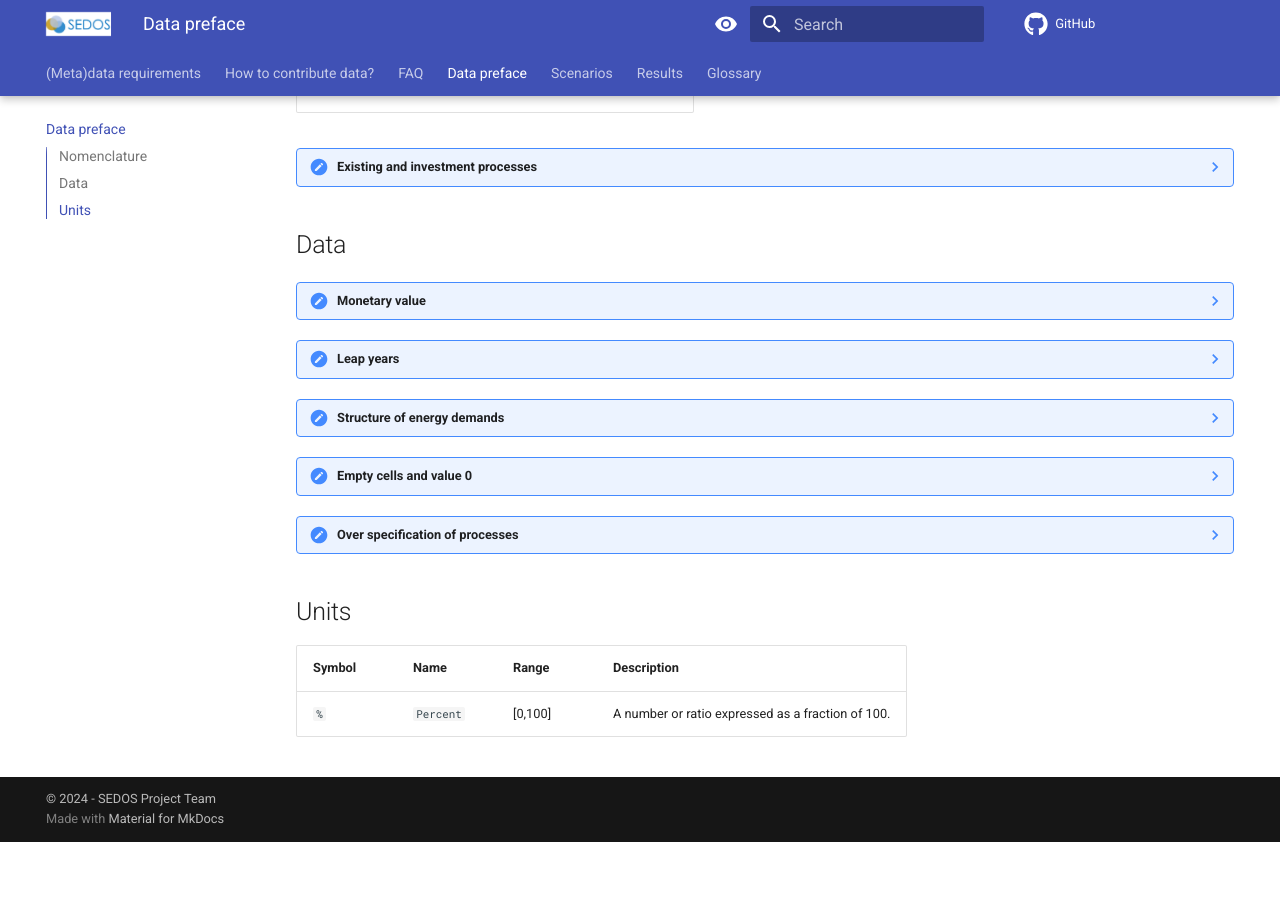
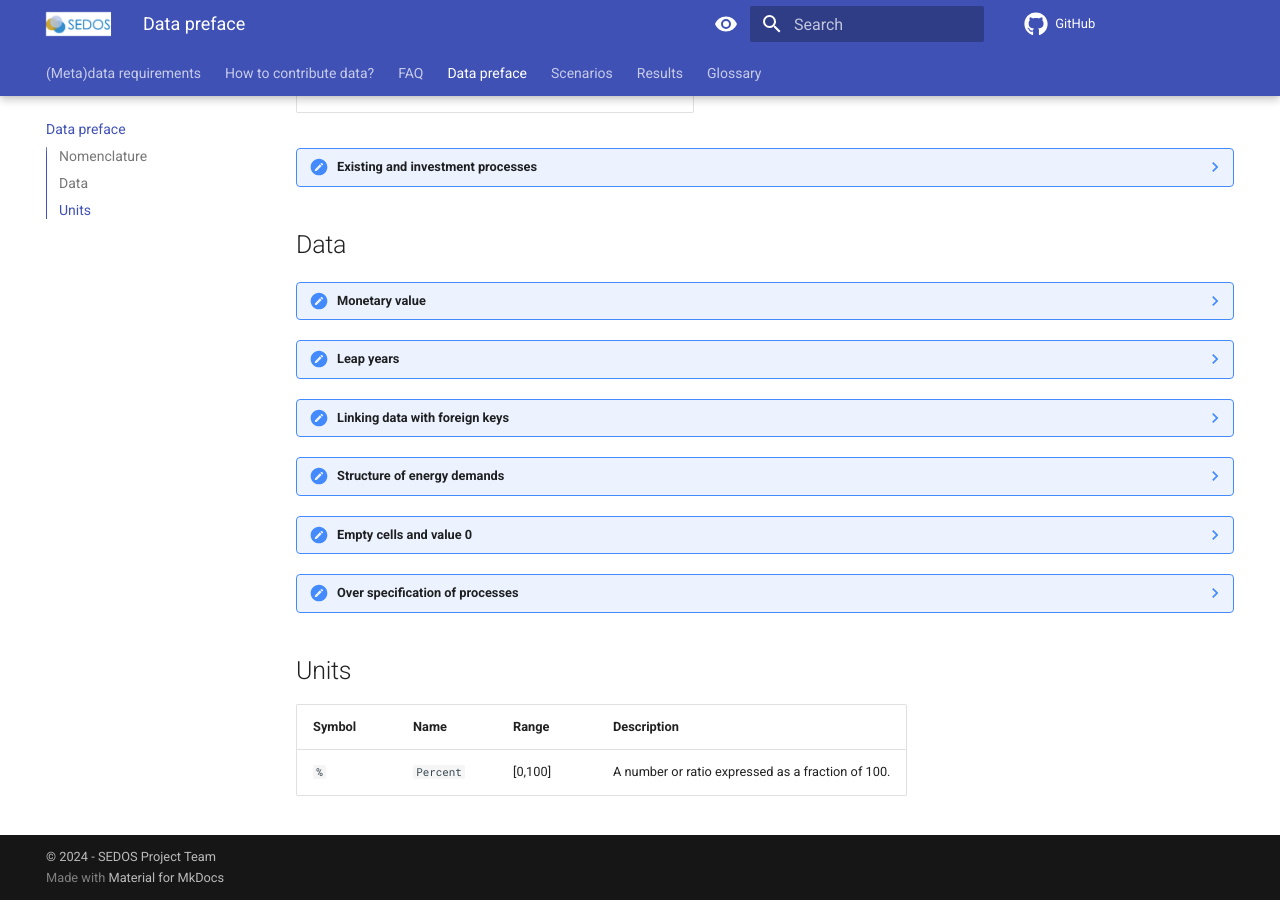
Before and after one commit to sedos-project/organization, an MkDocs documentation site: the page built from docs/data_preface.md, in a window 1280 px wide and 900 px high, scrolled down 614 px. Built offline with MkDocs 1.6.1 and Material for MkDocs 9.7.7, drawn with Linux system fonts in a browser that asks for light colours; comment, search, counter and statistics services are not loaded; before the commit the page ends 1456 px from its top, so only the background shows below that; some of the changed lines change nothing that is shown.

Commit message:
Add foreign key mapping

````diff
--- a/docs/data_preface.md
+++ b/docs/data_preface.md
@@ -62,6 +62,13 @@
       | 10   | DE       |        | 2070-01-01 00:00:00   | 2070-12-31 23:00:00   | 1h                     | [1,2,3,…,8760]      | v1        |          |          |           |
       ```
 
+??? note "Linking data with foreign keys"
+
+    The note below `Structure of energy demands` exemplifies how data in the SRD is linked via foreign keys. <br>
+    The `tra_demand` table uses a foreign key mapping to the tables`tra_scalars` and `tra_timeseries`.<br><br>
+    The mapping structure is: <br>
+    `<table_name>_<column_name>`
+
 ??? note "Structure of energy demands"
 
       Demands per sector are provided via three tables: <br>
@@ -112,52 +119,52 @@
 
     === "`tra_demand`"
          In column "demand_annual" the scalar demand is mapped via foreign-key & also the units via the metadata from
-         the `tra_scalars` table
-         The normalised timeseries are mapped in the "demand_profile" column via Foreign-key
+         the `tra_scalars` table.
+         The normalised timeseries are mapped in the "demand_timeseries_fixed" column via Foreign-key.
 
          ```python
          | id | region | year | type                           | demand_annual                 | demand_timeseries_fixed          | bandwidth_type | version | method | source | comment |
          |----|--------|------|--------------------------------|-------------------------------|-----------------------------------|----------------|---------|--------|--------|---------|
-         | 1  | DE     | 2021 | helper_sink_exo_tkm_rail       | tra_scalar.exo_tkm_rail       | tra_timeseries.exo_tkm_rail       |                |         |        |        |         |
-         | 2  | DE     | 2024 | helper_sink_exo_tkm_rail       | tra_scalar.exo_tkm_rail       | tra_timeseries.exo_tkm_rail       |                |         |        |        |         |
-         | 3  | DE     | 2027 | helper_sink_exo_tkm_rail       | tra_scalar.exo_tkm_rail       | tra_timeseries.exo_tkm_rail       |                |         |        |        |         |
-         | 4  | DE     | 2030 | helper_sink_exo_tkm_rail       | tra_scalar.exo_tkm_rail       | tra_timeseries.exo_tkm_rail       |                |         |        |        |         |
-         | 5  | DE     | 2035 | helper_sink_exo_tkm_rail       | tra_scalar.exo_tkm_rail       | tra_timeseries.exo_tkm_rail       |                |         |        |        |         |
-         | 6  | DE     | 2040 | helper_sink_exo_tkm_rail       | tra_scalar.exo_tkm_rail       | tra_timeseries.exo_tkm_rail       |                |         |        |        |         |
-         | 7  | DE     | 2045 | helper_sink_exo_tkm_rail       | tra_scalar.exo_tkm_rail       | tra_timeseries.exo_tkm_rail       |                |         |        |        |         |
-         | 8  | DE     | 2050 | helper_sink_exo_tkm_rail       | tra_scalar.exo_tkm_rail       | tra_timeseries.exo_tkm_rail       |                |         |        |        |         |
-         | 9  | DE     | 2060 | helper_sink_exo_tkm_rail       | tra_scalar.exo_tkm_rail       | tra_timeseries.exo_tkm_rail       |                |         |        |        |         |
-         | 10 | DE     | 2070 | helper_sink_exo_tkm_rail       | tra_scalar.exo_tkm_rail       | tra_timeseries.exo_tkm_rail       |                |         |        |        |         |
-         | 11 | DE     | 2021 | helper_sink_exo_tkm_rail_short | tra_scalar.exo_tkm_rail_short | tra_timeseries.exo_tkm_rail_short |                |         |        |        |         |
-         | 12 | DE     | 2024 | helper_sink_exo_tkm_rail_short | tra_scalar.exo_tkm_rail_short | tra_timeseries.exo_tkm_rail_short |                |         |        |        |         |
-         | 13 | DE     | 2027 | helper_sink_exo_tkm_rail_short | tra_scalar.exo_tkm_rail_short | tra_timeseries.exo_tkm_rail_short |                |         |        |        |         |
-         | 14 | DE     | 2030 | helper_sink_exo_tkm_rail_short | tra_scalar.exo_tkm_rail_short | tra_timeseries.exo_tkm_rail_short |                |         |        |        |         |
-         | 15 | DE     | 2035 | helper_sink_exo_tkm_rail_short | tra_scalar.exo_tkm_rail_short | tra_timeseries.exo_tkm_rail_short |                |         |        |        |         |
-         | 16 | DE     | 2040 | helper_sink_exo_tkm_rail_short | tra_scalar.exo_tkm_rail_short | tra_timeseries.exo_tkm_rail_short |                |         |        |        |         |
-         | 17 | DE     | 2045 | helper_sink_exo_tkm_rail_short | tra_scalar.exo_tkm_rail_short | tra_timeseries.exo_tkm_rail_short |                |         |        |        |         |
-         | 18 | DE     | 2050 | helper_sink_exo_tkm_rail_short | tra_scalar.exo_tkm_rail_short | tra_timeseries.exo_tkm_rail_short |                |         |        |        |         |
-         | 19 | DE     | 2060 | helper_sink_exo_tkm_rail_short | tra_scalar.exo_tkm_rail_short | tra_timeseries.exo_tkm_rail_short |                |         |        |        |         |
-         | 20 | DE     | 2070 | helper_sink_exo_tkm_rail_short | tra_scalar.exo_tkm_rail_short | tra_timeseries.exo_tkm_rail_short |                |         |        |        |         |
-         | 21 | DE     | 2021 | helper_sink_exo_pkm_road_mcar  | tra_scalar.exo_pkm_road_mcar  | tra_timeseries.exo_pkm_road_mcar  |                |         |        |        |         |
-         | 22 | DE     | 2024 | helper_sink_exo_pkm_road_mcar  | tra_scalar.exo_pkm_road_mcar  | tra_timeseries.exo_pkm_road_mcar  |                |         |        |        |         |
-         | 23 | DE     | 2027 | helper_sink_exo_pkm_road_mcar  | tra_scalar.exo_pkm_road_mcar  | tra_timeseries.exo_pkm_road_mcar  |                |         |        |        |         |
-         | 24 | DE     | 2030 | helper_sink_exo_pkm_road_mcar  | tra_scalar.exo_pkm_road_mcar  | tra_timeseries.exo_pkm_road_mcar  |                |         |        |        |         |
-         | 25 | DE     | 2035 | helper_sink_exo_pkm_road_mcar  | tra_scalar.exo_pkm_road_mcar  | tra_timeseries.exo_pkm_road_mcar  |                |         |        |        |         |
-         | 26 | DE     | 2040 | helper_sink_exo_pkm_road_mcar  | tra_scalar.exo_pkm_road_mcar  | tra_timeseries.exo_pkm_road_mcar  |                |         |        |        |         |
-         | 27 | DE     | 2045 | helper_sink_exo_pkm_road_mcar  | tra_scalar.exo_pkm_road_mcar  | tra_timeseries.exo_pkm_road_mcar  |                |         |        |        |         |
-         | 28 | DE     | 2050 | helper_sink_exo_pkm_road_mcar  | tra_scalar.exo_pkm_road_mcar  | tra_timeseries.exo_pkm_road_mcar  |                |         |        |        |         |
-         | 29 | DE     | 2060 | helper_sink_exo_pkm_road_mcar  | tra_scalar.exo_pkm_road_mcar  | tra_timeseries.exo_pkm_road_mcar  |                |         |        |        |         |
-         | 30 | DE     | 2070 | helper_sink_exo_pkm_road_mcar  | tra_scalar.exo_pkm_road_mcar  | tra_timeseries.exo_pkm_road_mcar  |                |         |        |        |         |
-         | 31 | DE     | 2021 | helper_sink_exo_pkm_road_lcar  | tra_scalar.exo_pkm_road_lcar  | tra_timeseries.exo_pkm_road_lcar  |                |         |        |        |         |
-         | 32 | DE     | 2024 | helper_sink_exo_pkm_road_lcar  | tra_scalar.exo_pkm_road_lcar  | tra_timeseries.exo_pkm_road_lcar  |                |         |        |        |         |
-         | 33 | DE     | 2027 | helper_sink_exo_pkm_road_lcar  | tra_scalar.exo_pkm_road_lcar  | tra_timeseries.exo_pkm_road_lcar  |                |         |        |        |         |
-         | 34 | DE     | 2030 | helper_sink_exo_pkm_road_lcar  | tra_scalar.exo_pkm_road_lcar  | tra_timeseries.exo_pkm_road_lcar  |                |         |        |        |         |
-         | 35 | DE     | 2035 | helper_sink_exo_pkm_road_lcar  | tra_scalar.exo_pkm_road_lcar  | tra_timeseries.exo_pkm_road_lcar  |                |         |        |        |         |
-         | 36 | DE     | 2040 | helper_sink_exo_pkm_road_lcar  | tra_scalar.exo_pkm_road_lcar  | tra_timeseries.exo_pkm_road_lcar  |                |         |        |        |         |
-         | 37 | DE     | 2045 | helper_sink_exo_pkm_road_lcar  | tra_scalar.exo_pkm_road_lcar  | tra_timeseries.exo_pkm_road_lcar  |                |         |        |        |         |
-         | 38 | DE     | 2050 | helper_sink_exo_pkm_road_lcar  | tra_scalar.exo_pkm_road_lcar  | tra_timeseries.exo_pkm_road_lcar  |                |         |        |        |         |
-         | 39 | DE     | 2060 | helper_sink_exo_pkm_road_lcar  | tra_scalar.exo_pkm_road_lcar  | tra_timeseries.exo_pkm_road_lcar  |                |         |        |        |         |
-         | 40 | DE     | 2070 | helper_sink_exo_pkm_road_lcar  | tra_scalar.exo_pkm_road_lcar  | tra_timeseries.exo_pkm_road_lcar  |                |         |        |        |         |
+         | 1  | DE     | 2021 | helper_sink_exo_tkm_rail       | tra_scalars.exo_tkm_rail       | tra_timeseries.exo_tkm_rail       |                |         |        |        |         |
+         | 2  | DE     | 2024 | helper_sink_exo_tkm_rail       | tra_scalars.exo_tkm_rail       | tra_timeseries.exo_tkm_rail       |                |         |        |        |         |
+         | 3  | DE     | 2027 | helper_sink_exo_tkm_rail       | tra_scalars.exo_tkm_rail       | tra_timeseries.exo_tkm_rail       |                |         |        |        |         |
+         | 4  | DE     | 2030 | helper_sink_exo_tkm_rail       | tra_scalars.exo_tkm_rail       | tra_timeseries.exo_tkm_rail       |                |         |        |        |         |
+         | 5  | DE     | 2035 | helper_sink_exo_tkm_rail       | tra_scalars.exo_tkm_rail       | tra_timeseries.exo_tkm_rail       |                |         |        |        |         |
+         | 6  | DE     | 2040 | helper_sink_exo_tkm_rail       | tra_scalars.exo_tkm_rail       | tra_timeseries.exo_tkm_rail       |                |         |        |        |         |
+         | 7  | DE     | 2045 | helper_sink_exo_tkm_rail       | tra_scalars.exo_tkm_rail       | tra_timeseries.exo_tkm_rail       |                |         |        |        |         |
+         | 8  | DE     | 2050 | helper_sink_exo_tkm_rail       | tra_scalars.exo_tkm_rail       | tra_timeseries.exo_tkm_rail       |                |         |        |        |         |
+         | 9  | DE     | 2060 | helper_sink_exo_tkm_rail       | tra_scalars.exo_tkm_rail       | tra_timeseries.exo_tkm_rail       |                |         |        |        |         |
+         | 10 | DE     | 2070 | helper_sink_exo_tkm_rail       | tra_scalars.exo_tkm_rail       | tra_timeseries.exo_tkm_rail       |                |         |        |        |         |
+         | 11 | DE     | 2021 | helper_sink_exo_tkm_rail_short | tra_scalars.exo_tkm_rail_short | tra_timeseries.exo_tkm_rail_short |                |         |        |        |         |
+         | 12 | DE     | 2024 | helper_sink_exo_tkm_rail_short | tra_scalars.exo_tkm_rail_short | tra_timeseries.exo_tkm_rail_short |                |         |        |        |         |
+         | 13 | DE     | 2027 | helper_sink_exo_tkm_rail_short | tra_scalars.exo_tkm_rail_short | tra_timeseries.exo_tkm_rail_short |                |         |        |        |         |
+         | 14 | DE     | 2030 | helper_sink_exo_tkm_rail_short | tra_scalars.exo_tkm_rail_short | tra_timeseries.exo_tkm_rail_short |                |         |        |        |         |
+         | 15 | DE     | 2035 | helper_sink_exo_tkm_rail_short | tra_scalars.exo_tkm_rail_short | tra_timeseries.exo_tkm_rail_short |                |         |        |        |         |
+         | 16 | DE     | 2040 | helper_sink_exo_tkm_rail_short | tra_scalars.exo_tkm_rail_short | tra_timeseries.exo_tkm_rail_short |                |         |        |        |         |
+         | 17 | DE     | 2045 | helper_sink_exo_tkm_rail_short | tra_scalars.exo_tkm_rail_short | tra_timeseries.exo_tkm_rail_short |                |         |        |        |         |
+         | 18 | DE     | 2050 | helper_sink_exo_tkm_rail_short | tra_scalars.exo_tkm_rail_short | tra_timeseries.exo_tkm_rail_short |                |         |        |        |         |
+         | 19 | DE     | 2060 | helper_sink_exo_tkm_rail_short | tra_scalars.exo_tkm_rail_short | tra_timeseries.exo_tkm_rail_short |                |         |        |        |         |
+         | 20 | DE     | 2070 | helper_sink_exo_tkm_rail_short | tra_scalars.exo_tkm_rail_short | tra_timeseries.exo_tkm_rail_short |                |         |        |        |         |
+         | 21 | DE     | 2021 | helper_sink_exo_pkm_road_mcar  | tra_scalars.exo_pkm_road_mcar  | tra_timeseries.exo_pkm_road_mcar  |                |         |        |        |         |
+         | 22 | DE     | 2024 | helper_sink_exo_pkm_road_mcar  | tra_scalars.exo_pkm_road_mcar  | tra_timeseries.exo_pkm_road_mcar  |                |         |        |        |         |
+         | 23 | DE     | 2027 | helper_sink_exo_pkm_road_mcar  | tra_scalars.exo_pkm_road_mcar  | tra_timeseries.exo_pkm_road_mcar  |                |         |        |        |         |
+         | 24 | DE     | 2030 | helper_sink_exo_pkm_road_mcar  | tra_scalars.exo_pkm_road_mcar  | tra_timeseries.exo_pkm_road_mcar  |                |         |        |        |         |
+         | 25 | DE     | 2035 | helper_sink_exo_pkm_road_mcar  | tra_scalars.exo_pkm_road_mcar  | tra_timeseries.exo_pkm_road_mcar  |                |         |        |        |         |
+         | 26 | DE     | 2040 | helper_sink_exo_pkm_road_mcar  | tra_scalars.exo_pkm_road_mcar  | tra_timeseries.exo_pkm_road_mcar  |                |         |        |        |         |
+         | 27 | DE     | 2045 | helper_sink_exo_pkm_road_mcar  | tra_scalars.exo_pkm_road_mcar  | tra_timeseries.exo_pkm_road_mcar  |                |         |        |        |         |
+         | 28 | DE     | 2050 | helper_sink_exo_pkm_road_mcar  | tra_scalars.exo_pkm_road_mcar  | tra_timeseries.exo_pkm_road_mcar  |                |         |        |        |         |
+         | 29 | DE     | 2060 | helper_sink_exo_pkm_road_mcar  | tra_scalars.exo_pkm_road_mcar  | tra_timeseries.exo_pkm_road_mcar  |                |         |        |        |         |
+         | 30 | DE     | 2070 | helper_sink_exo_pkm_road_mcar  | tra_scalars.exo_pkm_road_mcar  | tra_timeseries.exo_pkm_road_mcar  |                |         |        |        |         |
+         | 31 | DE     | 2021 | helper_sink_exo_pkm_road_lcar  | tra_scalars.exo_pkm_road_lcar  | tra_timeseries.exo_pkm_road_lcar  |                |         |        |        |         |
+         | 32 | DE     | 2024 | helper_sink_exo_pkm_road_lcar  | tra_scalars.exo_pkm_road_lcar  | tra_timeseries.exo_pkm_road_lcar  |                |         |        |        |         |
+         | 33 | DE     | 2027 | helper_sink_exo_pkm_road_lcar  | tra_scalars.exo_pkm_road_lcar  | tra_timeseries.exo_pkm_road_lcar  |                |         |        |        |         |
+         | 34 | DE     | 2030 | helper_sink_exo_pkm_road_lcar  | tra_scalars.exo_pkm_road_lcar  | tra_timeseries.exo_pkm_road_lcar  |                |         |        |        |         |
+         | 35 | DE     | 2035 | helper_sink_exo_pkm_road_lcar  | tra_scalars.exo_pkm_road_lcar  | tra_timeseries.exo_pkm_road_lcar  |                |         |        |        |         |
+         | 36 | DE     | 2040 | helper_sink_exo_pkm_road_lcar  | tra_scalars.exo_pkm_road_lcar  | tra_timeseries.exo_pkm_road_lcar  |                |         |        |        |         |
+         | 37 | DE     | 2045 | helper_sink_exo_pkm_road_lcar  | tra_scalars.exo_pkm_road_lcar  | tra_timeseries.exo_pkm_road_lcar  |                |         |        |        |         |
+         | 38 | DE     | 2050 | helper_sink_exo_pkm_road_lcar  | tra_scalars.exo_pkm_road_lcar  | tra_timeseries.exo_pkm_road_lcar  |                |         |        |        |         |
+         | 39 | DE     | 2060 | helper_sink_exo_pkm_road_lcar  | tra_scalars.exo_pkm_road_lcar  | tra_timeseries.exo_pkm_road_lcar  |                |         |        |        |         |
+         | 40 | DE     | 2070 | helper_sink_exo_pkm_road_lcar  | tra_scalars.exo_pkm_road_lcar  | tra_timeseries.exo_pkm_road_lcar  |                |         |        |        |         |
          ```
 
 
````
